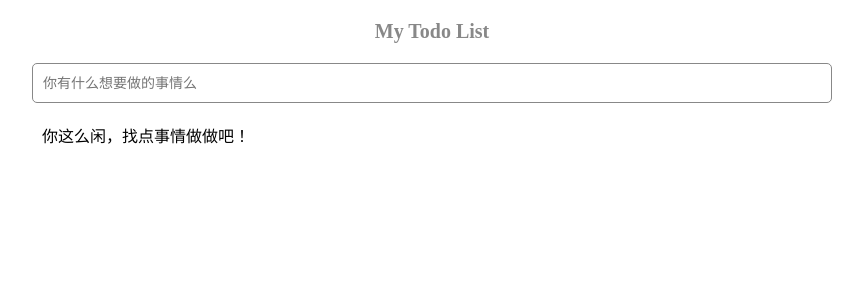
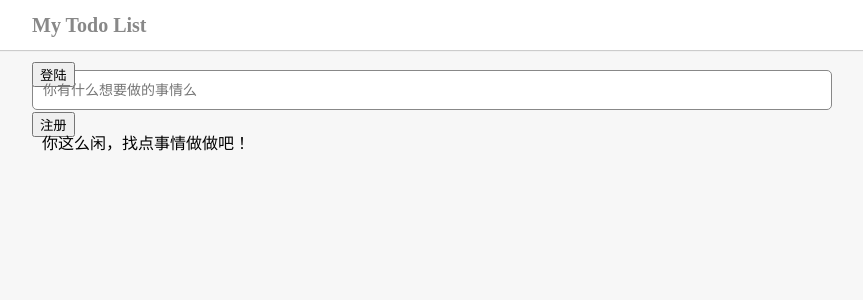
Before and after one commit to IKunDefined/my-vue-todolist, a Vue app: page / in a window 1280 px wide. Shown: the top 300 px of the page, without its empty margins (208-1071 px from the left). Built offline with nearby package versions, Linux system fonts and the light colour scheme.

Commit message:
carry on

```diff
--- a/src/App.vue
+++ b/src/App.vue
@@ -1,30 +1,18 @@
 <template>
-  <div id="wrap">
-    <h1>My Todo List</h1>
+  <div>
+    <Header/>
     <TodoList/>
   </div>
 </template>
 
 <script>
+import Header from './components/Header'
 import TodoList from './components/TodoList'
 
 export default {
   components: {
+    Header,
     TodoList
   }
 }
 </script>
-
-<style scoped>
-#wrap {
-  width: 1000px;
-  margin: 0 auto;
-}
-
-h1 {
-  margin: 20px 0;
-  color: #888;
-  font-size: 20px;
-  text-align: center;
-}
-</style>
--- a/src/assets/reset.css
+++ b/src/assets/reset.css
@@ -1,5 +1,9 @@
 * {
   box-sizing: border-box;
+}
+
+body {
+  background: #f7f7f7;
 }
 
 body, h1, p {
--- /dev/null
+++ b/src/components/Header.vue
@@ -0,0 +1,42 @@
+<template>
+  <div id="header">
+    <div class="center">
+      <h1>My Todo List</h1>
+      <UserLogin/>
+      <UserRegister/>
+    </div>
+  </div>
+</template>
+
+<script>
+import UserLogin from './UserLogin'
+import UserRegister from './UserRegister'
+
+export default {
+  components: {
+    UserLogin,
+    UserRegister
+  }
+}
+</script>
+
+<style scoped>
+#header {
+  height: 50px;
+  line-height: 50px;
+  background: #fff;
+  box-shadow: 0 0 1px 1px #ccc;
+  margin-bottom: 20px;
+}
+
+.center {
+  width: 1000px;
+  margin: 0 auto;
+  padding: 0 100px;
+}
+
+h1 {
+  color: #888;
+  font-size: 20px;
+}
+</style>
--- a/src/components/TodoList.vue
+++ b/src/components/TodoList.vue
@@ -1,5 +1,5 @@
 <template>
-  <div>
+  <div id="wrap">
     <InputArea @transferItem="getItem"/>
     <TodoItem :itemlist="todoItemList" @transferId="getId"/>
   </div>
@@ -31,5 +31,8 @@ export default {
 </script>
 
 <style scoped>
-
+#wrap {
+  width: 1000px;
+  margin: 0 auto;
+}
 </style>
--- /dev/null
+++ b/src/components/UserLogin.vue
@@ -0,0 +1,11 @@
+<template>
+  <div>
+    <button>登陆</button>
+  </div>
+</template>
+
+<style scoped>
+button {
+  outline: none;
+}
+</style>
--- /dev/null
+++ b/src/components/UserRegister.vue
@@ -0,0 +1,11 @@
+<template>
+  <div>
+    <button>注册</button>
+  </div>
+</template>
+
+<style scoped>
+button {
+  outline: none;
+}
+</style>
```
